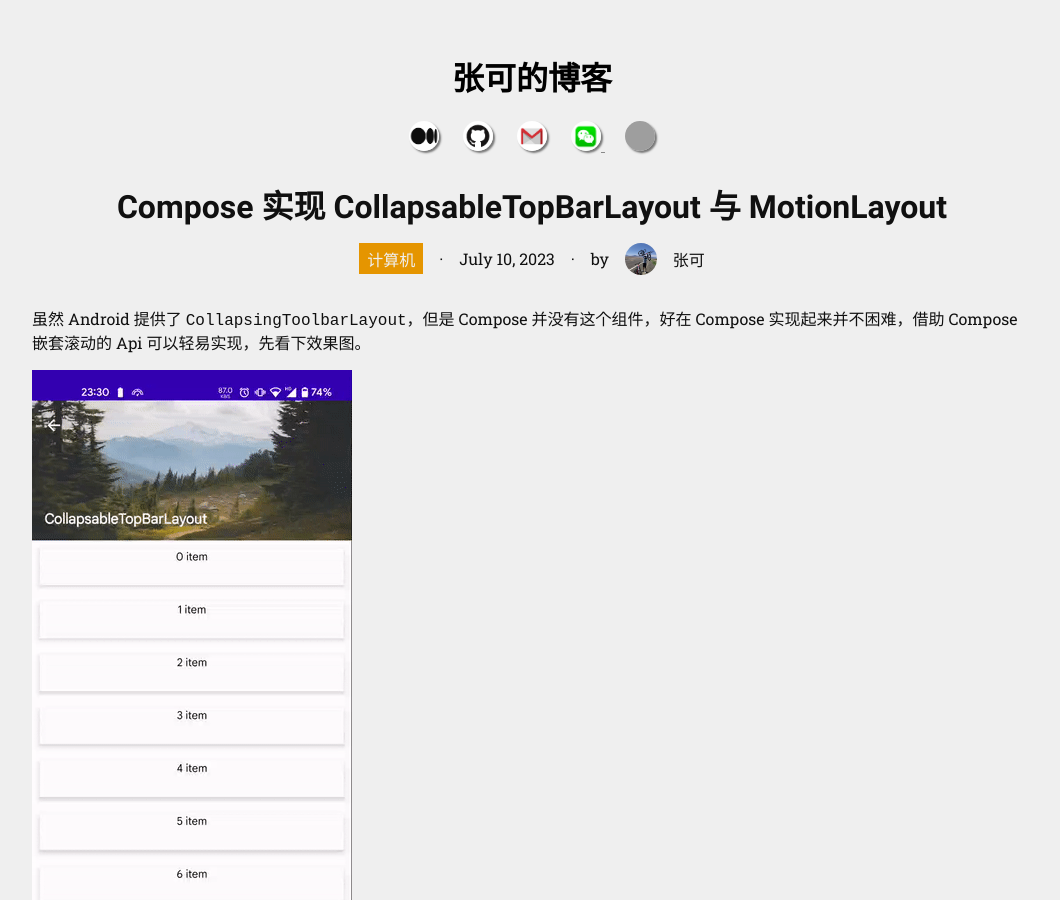
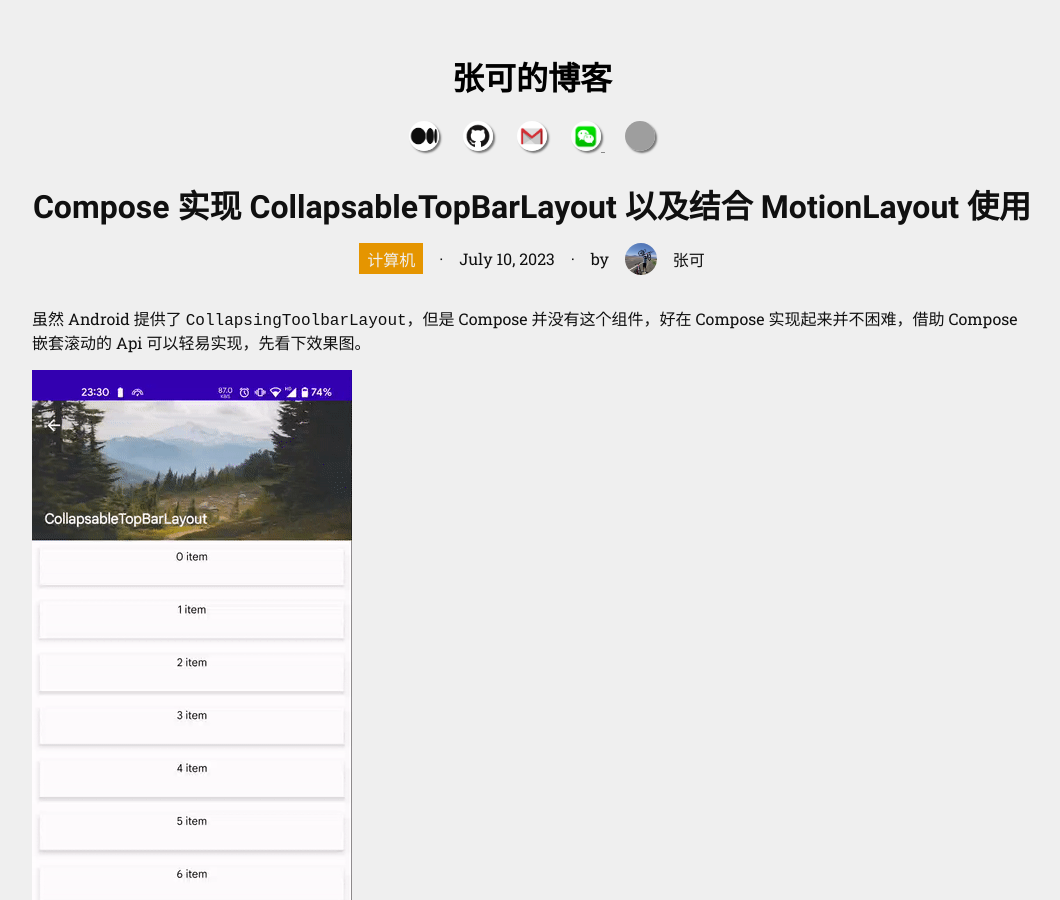
Before and after one commit to 0xZhangKe/0xZhangKe.github.io, a Jekyll site: the page built from _posts/2023-07-10-CollapsableTopBarLayout.md, in a window 1280 px wide and 900 px high. Shown: the whole window, without its empty margins (108-1168 px from the left). Built offline with Jekyll 4.4.1, drawn with Linux system fonts in a browser that asks for light colours; comment, search, counter and statistics services are not loaded; grey boxes are pictures that could not be loaded.

```diff
--- a/_posts/2023-07-10-CollapsableTopBarLayout.md
+++ b/_posts/2023-07-10-CollapsableTopBarLayout.md
@@ -1,7 +1,7 @@
 ---
 layout: post
 category: computer
-title: "Compose 实现 CollapsableTopBarLayout 与 MotionLayout"
+title: "Compose 实现 CollapsableTopBarLayout 以及结合 MotionLayout 使用"
 author: ZhangKe
 date:   2023-07-10 23:59:30 +0800
 ---
```
